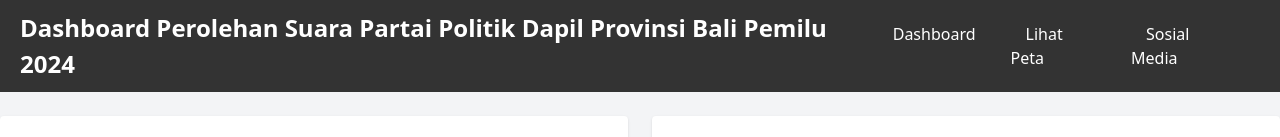
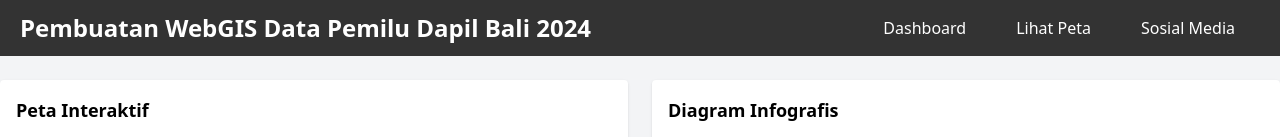
Before and after one commit to diondollan28/dashboard_pemilu_bali, a plain HTML site: page index.html in a window 1280 px wide. Shown: the top 137 px of the page. Drawn offline with nearby package versions, Linux system fonts and the light colour scheme; grey boxes are pictures that could not be loaded.

Commit message:
index.html

```diff
--- a/index.html
+++ b/index.html
@@ -13,7 +13,7 @@
 <body class="bg-gray-100 font-sans">
          <!-- Navbar -->
          <nav class="navbar">
-            <div class="logo">Dashboard Perolehan Suara Partai Politik Dapil Provinsi Bali Pemilu 2024</div>
+            <div class="logo">Pembuatan WebGIS Data Pemilu Dapil Bali 2024</div>
             <div class="menu-toggle" onclick="toggleMenu()">&#9776;</div>
             <ul class="menu">
                 <li><a href="https://diondollan28.github.io/dashboard_pemilu_bali/">Dashboard</a></li>
```
